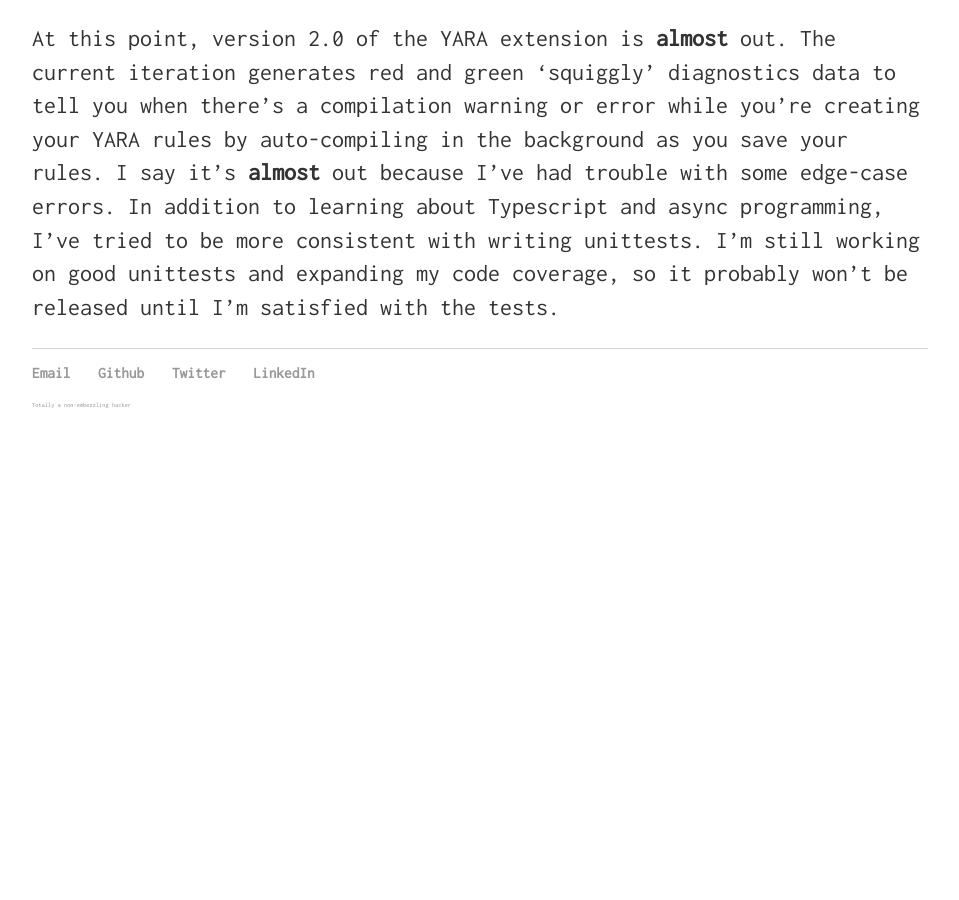
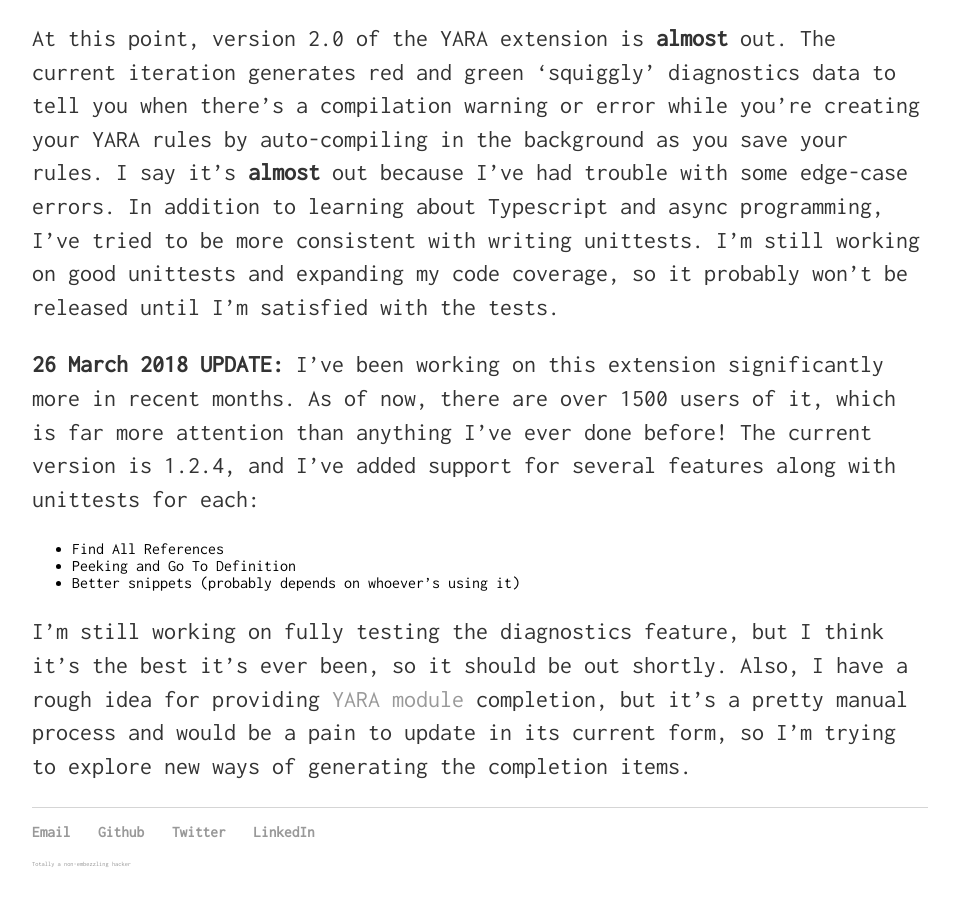
Before and after one commit to infosec-intern/infosec-intern.github.io, a Jekyll site: the page built from _posts/2016-09-04-yara-extension-for-vscode.md, in a window 1280 px wide and 900 px high, scrolled down 1475 px. Shown: the whole window, without its empty margins (160-1119 px from the left). Built offline with Jekyll 4.4.1, drawn with Linux system fonts in a browser that asks for light colours; before the commit the page ends 1916 px from its top, so only the background shows below that; some of the changed text lies outside the part shown.

Commit message:
added update

```diff
--- a/_posts/2016-09-04-yara-extension-for-vscode.md
+++ b/_posts/2016-09-04-yara-extension-for-vscode.md
@@ -1,7 +1,7 @@
 ---
 layout: post
 title: YARA Extension for VSCode
-date: 2017-07-04
+date: 2018-03-26
 created: 2016-06-29
 tags: yara vscode project
 ---
@@ -13,3 +13,10 @@ About a year ago I started a project to provide syntax highlighting and snippets
 After it was out for a bit, and people started using it more, a coworker of mine recommended some improvements to the extension that required significantly more programming and familiarity with the VSCode API. It's been a rough jouney, but it's been fun to learn about asynchronous programming and Microsoft's compiled Javascript language - Typescript.
 
 At this point, version 2.0 of the YARA extension is **almost** out. The current iteration generates red and green 'squiggly' diagnostics data to tell you when there's a compilation warning or error while you're creating your YARA rules by auto-compiling in the background as you save your rules. I say it's **almost** out because I've had trouble with some edge-case errors. In addition to learning about Typescript and async programming, I've tried to be more consistent with writing unittests. I'm still working on good unittests and expanding my code coverage, so it probably won't be released until I'm satisfied with the tests.
+
+**26 March 2018 UPDATE:** I've been working on this extension significantly more in recent months. As of now, there are over 1500 users of it, which is far more attention than anything I've ever done before! The current version is 1.2.4, and I've added support for several features along with unittests for each:
+* Find All References
+* Peeking and Go To Definition
+* Better snippets (probably depends on whoever's using it)
+
+I'm still working on fully testing the diagnostics feature, but I think it's the best it's ever been, so it should be out shortly. Also, I have a rough idea for providing [YARA module](https://yara.readthedocs.io/en/v3.7.0/modules.html) completion, but it's a pretty manual process and would be a pain to update in its current form, so I'm trying to explore new ways of generating the completion items.
```
